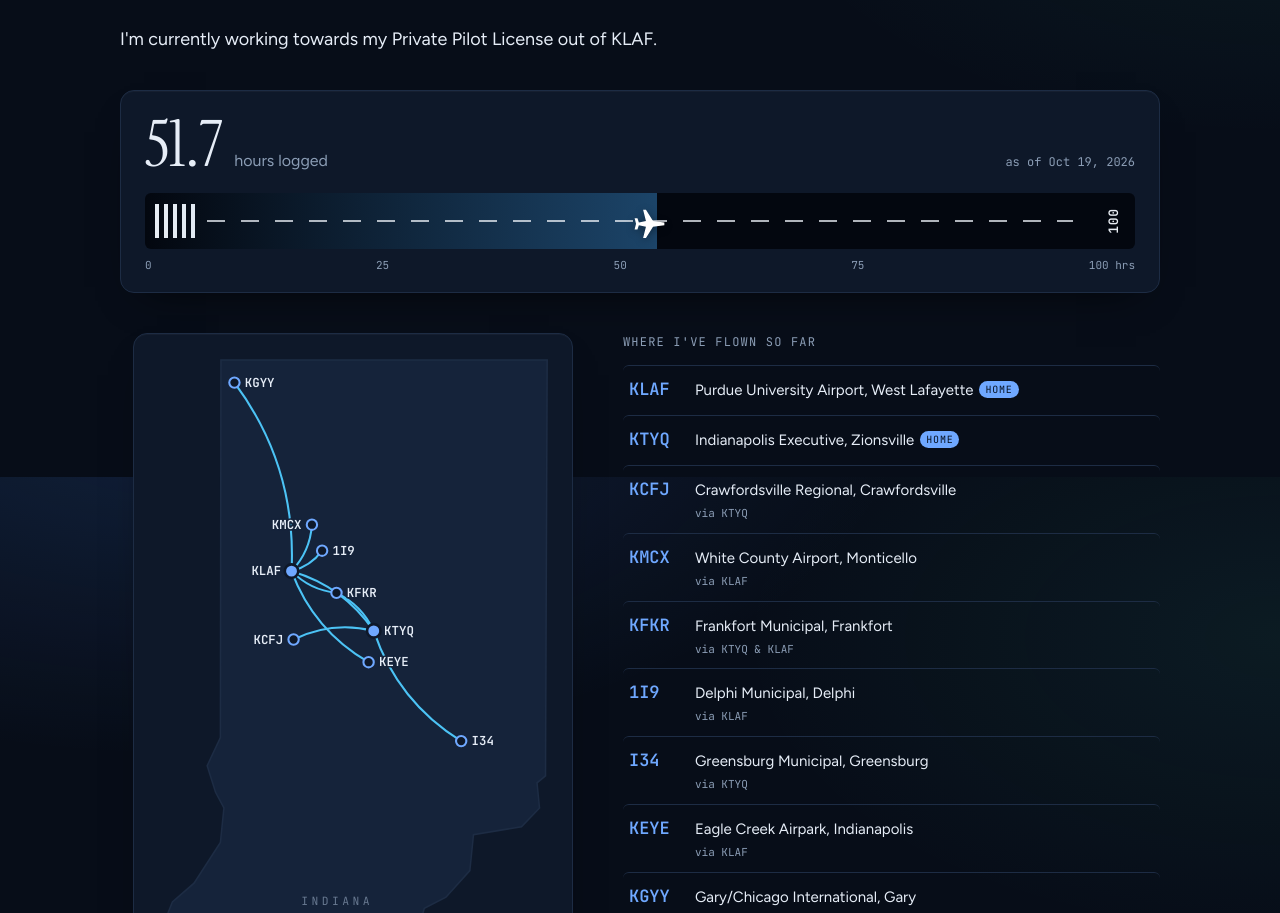
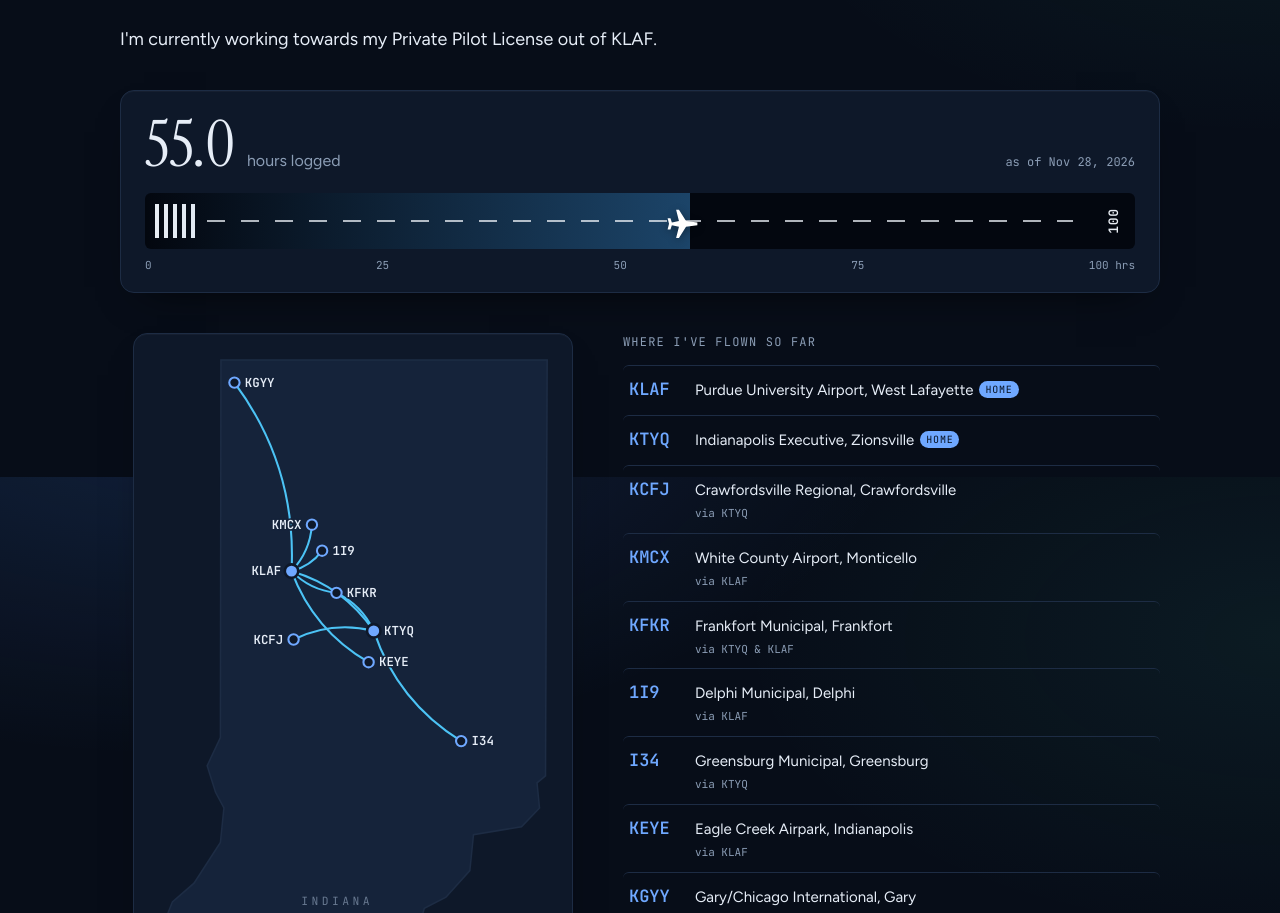
Before and after one commit to joeyseitz/joeyseitz.github.io, a plain HTML site: page index.html in a window 1280 px wide. Shown: the part 4323-5236 px from the top of the page. Drawn offline with Linux system fonts and the light colour scheme; no server answers.

Commit message:
Update flight time to 55.0 hours
Co-Authored-By: Claude Opus 5.5 <noreply@anthropic.com>
Claude-Session: https://claude.ai/code/session_012Gpm4ypop9hxNqCZo53d1N

```diff
--- a/index.html
+++ b/index.html
@@ -589,10 +589,10 @@ footer a{text-decoration:none}
 
     <div class="hours">
       <div class="hours-head">
-        <p class="hours-num"><span id="hrs-num">51.7</span><span class="hours-unit">hours logged</span></p>
+        <p class="hours-num"><span id="hrs-num">55.0</span><span class="hours-unit">hours logged</span></p>
         <p class="hours-asof" id="hrs-asof">as of Oct 19, 2026</p>
       </div>
-      <div class="runway" id="runway" style="--p:.517" role="img" aria-label="51.7 of the first 100 flight hours">
+      <div class="runway" id="runway" style="--p:.55" role="img" aria-label="55.0 of the first 100 flight hours">
         <div class="rw-strip">
           <span class="rw-num rw-l">0</span>
           <span class="rw-trail"></span>
@@ -907,8 +907,8 @@ footer a{text-decoration:none}
   setInterval(refreshMetar, 10 * 60 * 1000);
 
   // ===== PILOT: edit these to update the hours bar and the map =====
-  const FLIGHT_HOURS = 51.7;
-  const HOURS_AS_OF  = "Oct 19, 2026";
+  const FLIGHT_HOURS = 55.0;
+  const HOURS_AS_OF  = "Nov 28, 2026";
   const HOURS_GOAL   = 100;
   // home: true marks a home field. lx/ly nudge the label; side "l" puts it on the left.
   const AIRPORTS = {
```
